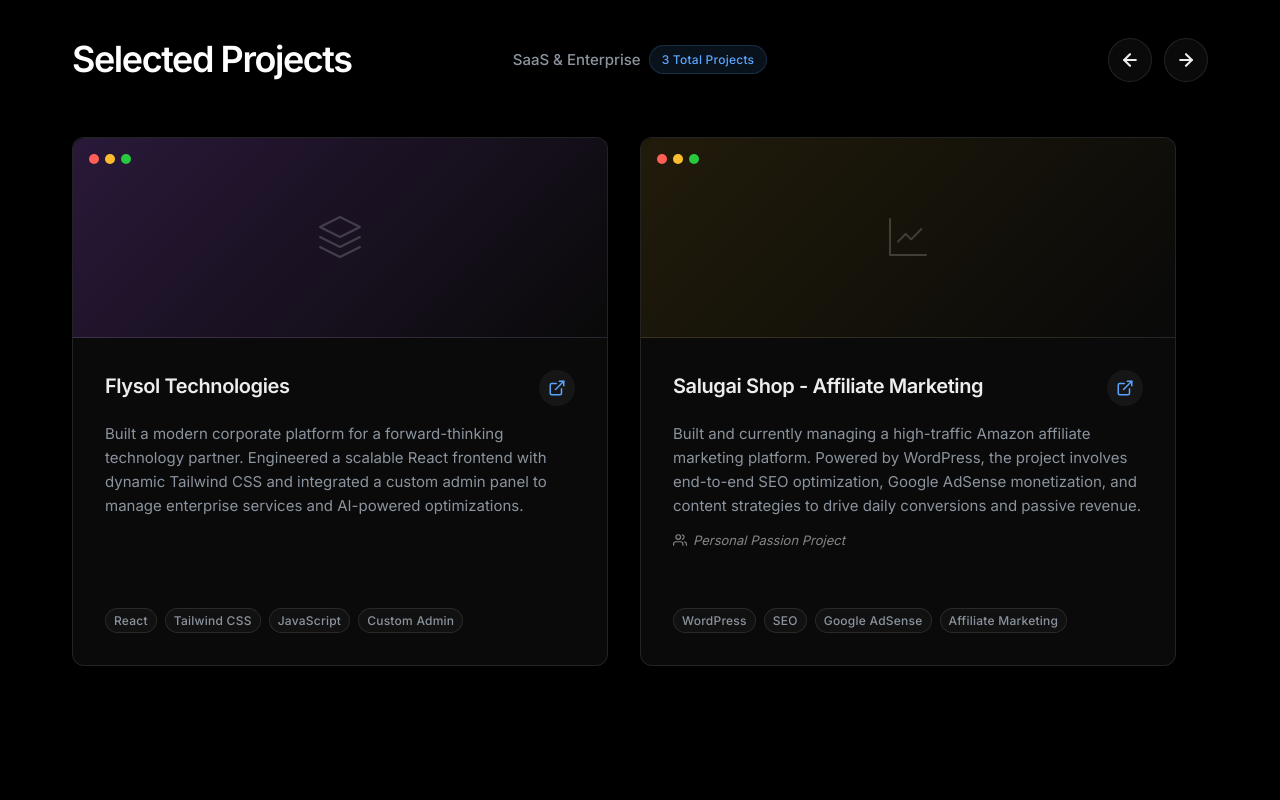
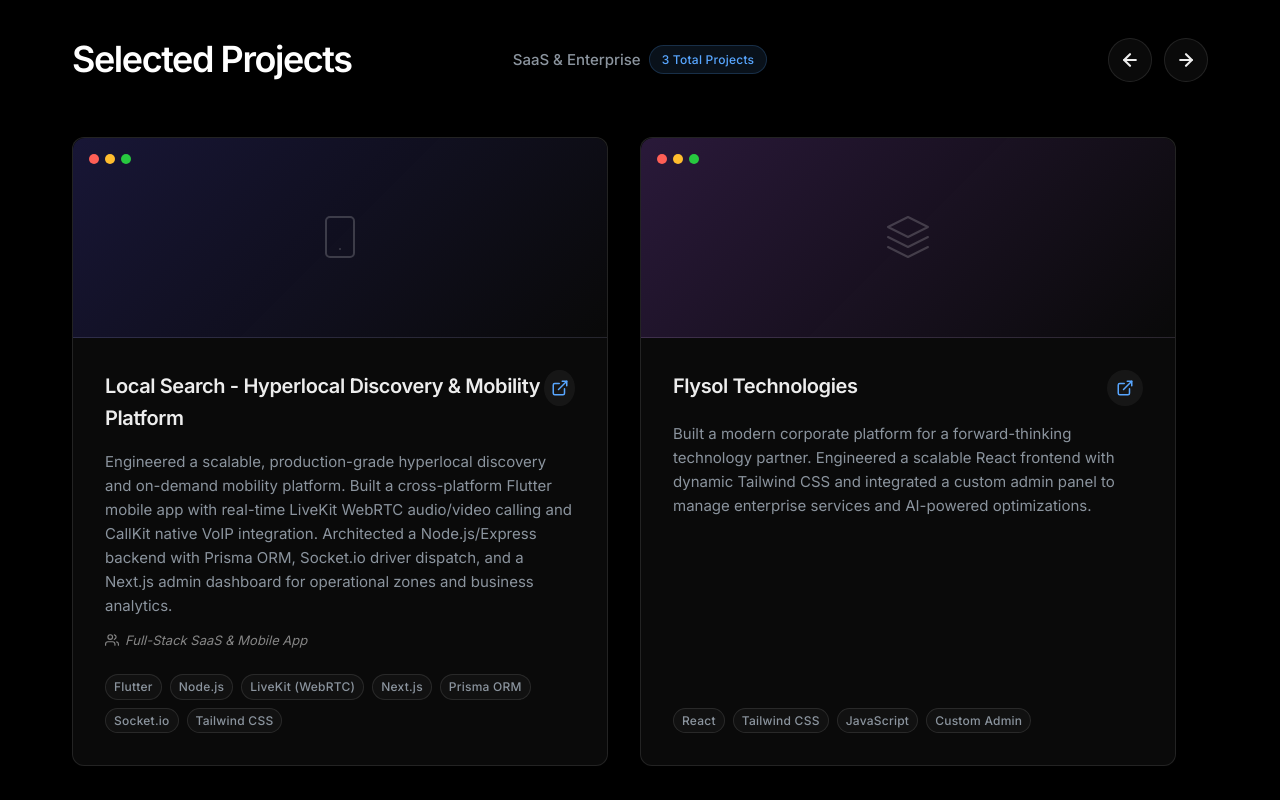
Before and after one commit to Amreshbofficial/Amreshbofficial.github.io, a React (Vite) app: page / in a window 1280 px wide. Shown: the part 2820-3620 px from the top of the page. Built offline with nearby package versions, Linux system fonts and the light colour scheme.

Commit message:
add project details

```diff
--- a/src/features/portfolio/Projects.tsx
+++ b/src/features/portfolio/Projects.tsx
@@ -15,6 +15,21 @@
         <rect x="3" y="3" width="18" height="18" rx="2" ry="2"></rect>
         <line x1="3" y1="9" x2="21" y2="9"></line>
         <line x1="9" y1="21" x2="9" y2="9"></line>
+      </svg>
+    )
+  },
+  {
+    title: 'Local Search - Hyperlocal Discovery & Mobility Platform',
+    description: 'Engineered a scalable, production-grade hyperlocal discovery and on-demand mobility platform. Built a cross-platform Flutter mobile app with real-time LiveKit WebRTC audio/video calling and CallKit native VoIP integration. Architected a Node.js/Express backend with Prisma ORM, Socket.io driver dispatch, and a Next.js admin dashboard for operational zones and business analytics.',
+    collaboration: 'Full-Stack SaaS & Mobile App',
+    tags: ['Flutter', 'Node.js', 'LiveKit (WebRTC)', 'Next.js', 'Prisma ORM', 'Socket.io', 'Tailwind CSS'],
+    link: '#',
+    github: 'https://github.com/Amreshbofficial',
+    gradient: 'linear-gradient(135deg, rgba(79, 70, 229, 0.2) 0%, rgba(0, 0, 0, 0) 100%)',
+    icon: (
+      <svg width="48" height="48" viewBox="0 0 24 24" fill="none" stroke="currentColor" strokeWidth="1" strokeLinecap="round" strokeLinejoin="round" style={{ opacity: 0.2 }}>
+        <rect x="5" y="2" width="14" height="20" rx="2" ry="2"></rect>
+        <line x1="12" y1="18" x2="12.01" y2="18"></line>
       </svg>
     )
   },
```
